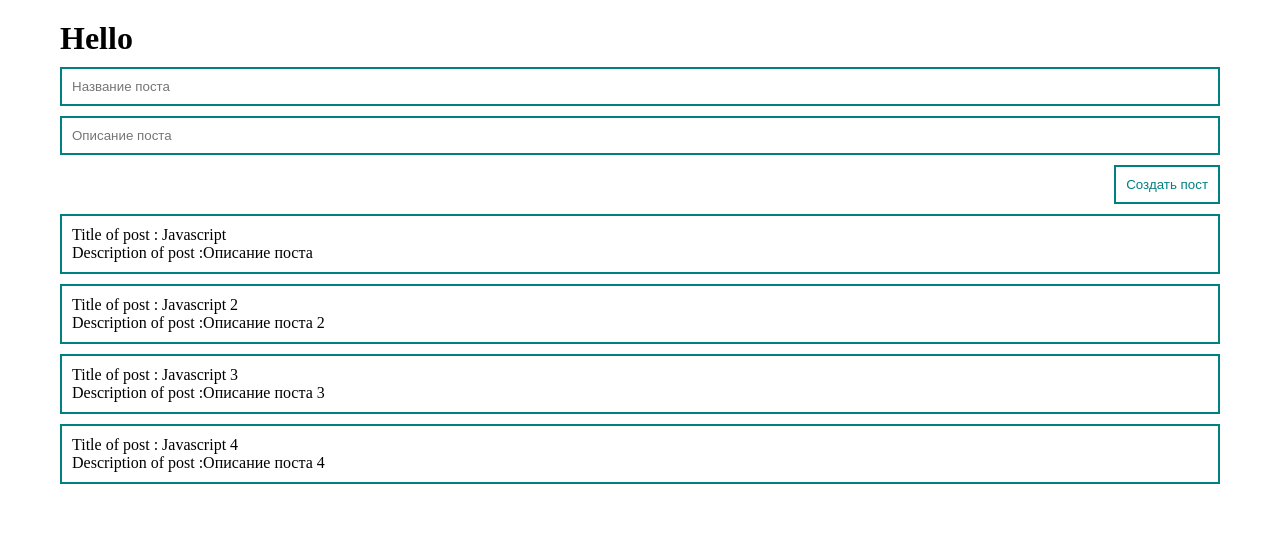
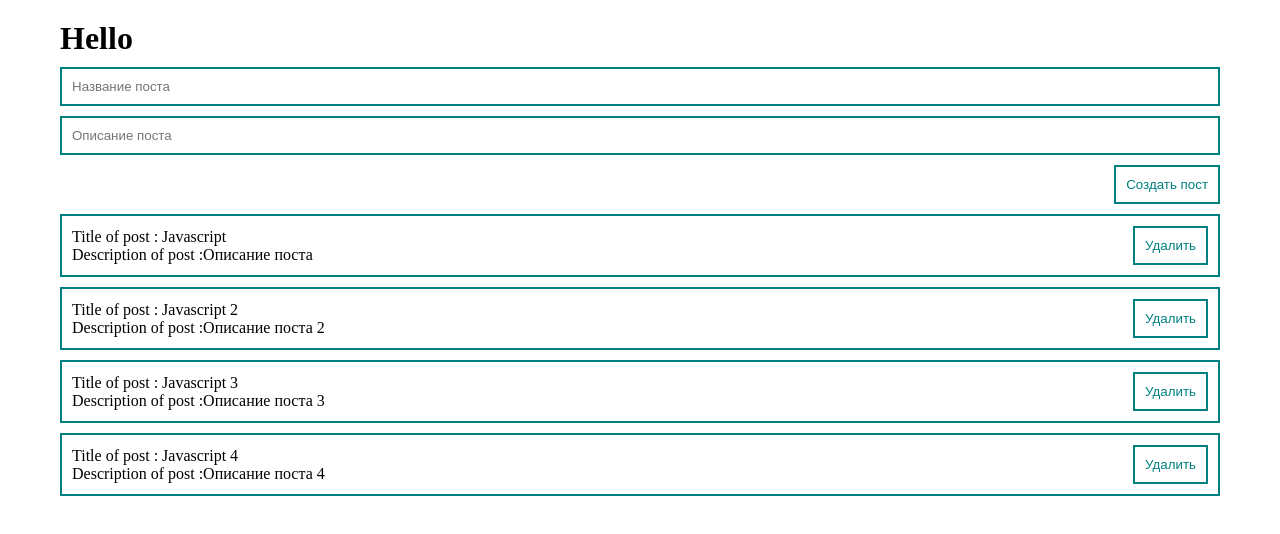
Before and after one commit to Kunduz-rahat/vue, a Vue app: page / in a window 1280 px wide. Shown: the top 534 px of the page. Built offline with nearby package versions, Linux system fonts and the light colour scheme.

Commit message:
add input

```diff
--- a/src/components/PostForm.vue
+++ b/src/components/PostForm.vue
@@ -1,13 +1,20 @@
 <template>
   <form @submit.prevent="onSubmit">
-    <input type="text" v-model="post.title" placeholder="Название поста" />
-    <input type="text" v-model="post.body" placeholder="Описание поста" />
-    <button class="btn" @click="createPost">Создать пост</button>
+    <my-input type="text" v-model="post.title" placeholder="Название поста" />
+    <my-input type="text" v-model="post.body" placeholder="Описание поста" />
+    <my-button @click="createPost" style="margin-top:10px">Создать пост</my-button>
   </form>
 </template>
 
 <script>
+import MyButton from "./UI/MyButton.vue";
+import MyInput from './UI/MyInput.vue';
+
 export default {
+  components: {
+    MyButton,
+    MyInput,
+  },
   data() {
     return {
       post: {
@@ -34,18 +41,6 @@ form {
   display: flex;
   flex-direction: column;
 }
-.btn {
-  border: 2px solid teal;
-  color: teal;
-  padding: 10px;
-  background-color: transparent;
-  margin-top: 10px;
-  align-self: flex-end;
-}
-input {
-  width: 100%;
-  padding: 10px;
-  border: 2px solid teal;
-  margin-top: 10px;
-}
+
+
 </style>
--- a/src/components/PostItem.vue
+++ b/src/components/PostItem.vue
@@ -1,13 +1,20 @@
 <template>
 <div class="post">
+  <div>
   <div>Title of post : {{ post.title }}</div>
   <div>Description of post :{{ post.body }}</div>
+  </div>
+<div>
+  <my-button>Удалить</my-button>
+</div>
 </div>
 
 </template>
 
 <script>
+import MyButton from './UI/MyButton.vue';
 export default {
+  components: { MyButton },
   props: {
     post: {
       type: Object,
@@ -22,4 +29,7 @@ export default {
   border: 2px solid teal;
   padding: 10px;
   margin-top: 10px;
+  display: flex;
+  justify-content: space-between;
+  align-items: center;
 }</style>
--- /dev/null
+++ b/src/components/UI/MyButton.vue
@@ -0,0 +1,21 @@
+<template>
+  <button class="btn">
+    <slot></slot>
+  </button>
+</template>
+
+<script>
+export default {
+name:'my-button'
+};
+</script>
+
+<style scoped>
+.btn {
+  border: 2px solid teal;
+  color: teal;
+  padding: 10px;
+  background-color: transparent;
+
+  align-self: flex-end;
+}</style>
--- /dev/null
+++ b/src/components/UI/MyInput.vue
@@ -0,0 +1,25 @@
+<template>
+  <input type="text" class="input" :value="modelValue" @input="updateInput" />
+</template>
+
+<script>
+export default {
+  props: {
+    modelValue: [String, Number],
+  },
+  methods: {
+    updateInput(event) {
+      this.$emit("update:modelValue", event.target.value);
+    },
+  },
+};
+</script>
+
+<style scoped>
+.input {
+  width: 100%;
+  padding: 10px;
+  border: 2px solid teal;
+  margin-top: 10px;
+}
+</style>
--- a/src/main.js
+++ b/src/main.js
@@ -1,4 +1,8 @@
 import { createApp } from 'vue'
 import App from './App.vue'
 
-createApp(App).mount('#app')
+const app = createApp(App)
+
+
+
+app.mount('#app')
```
